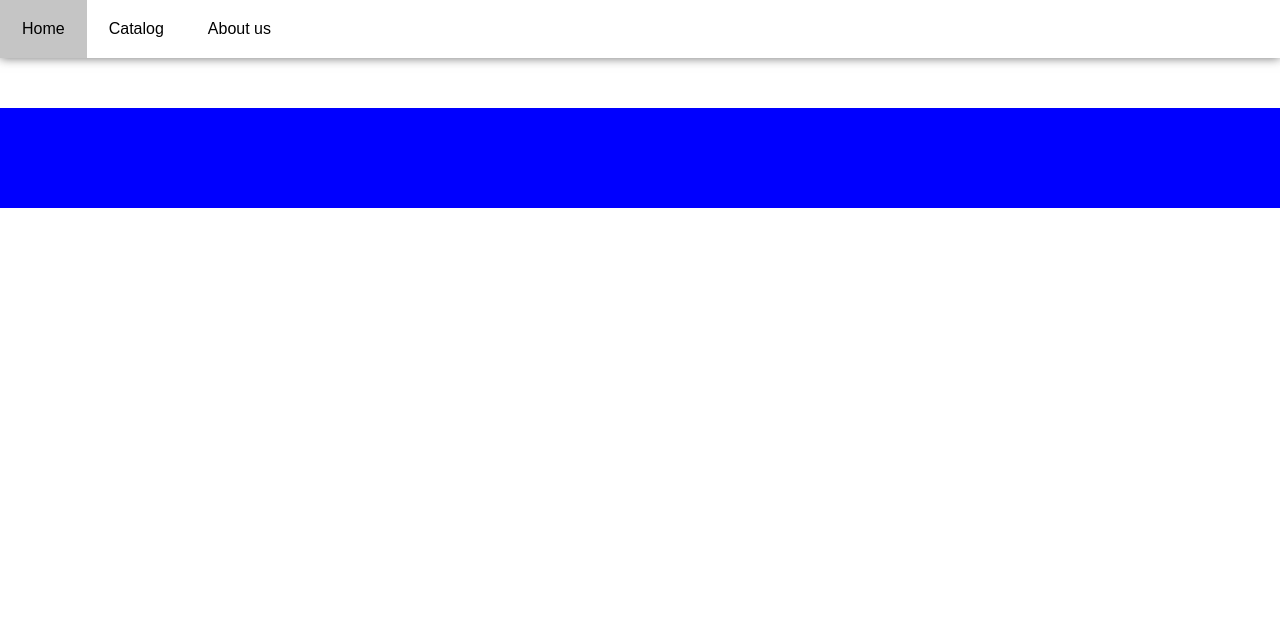
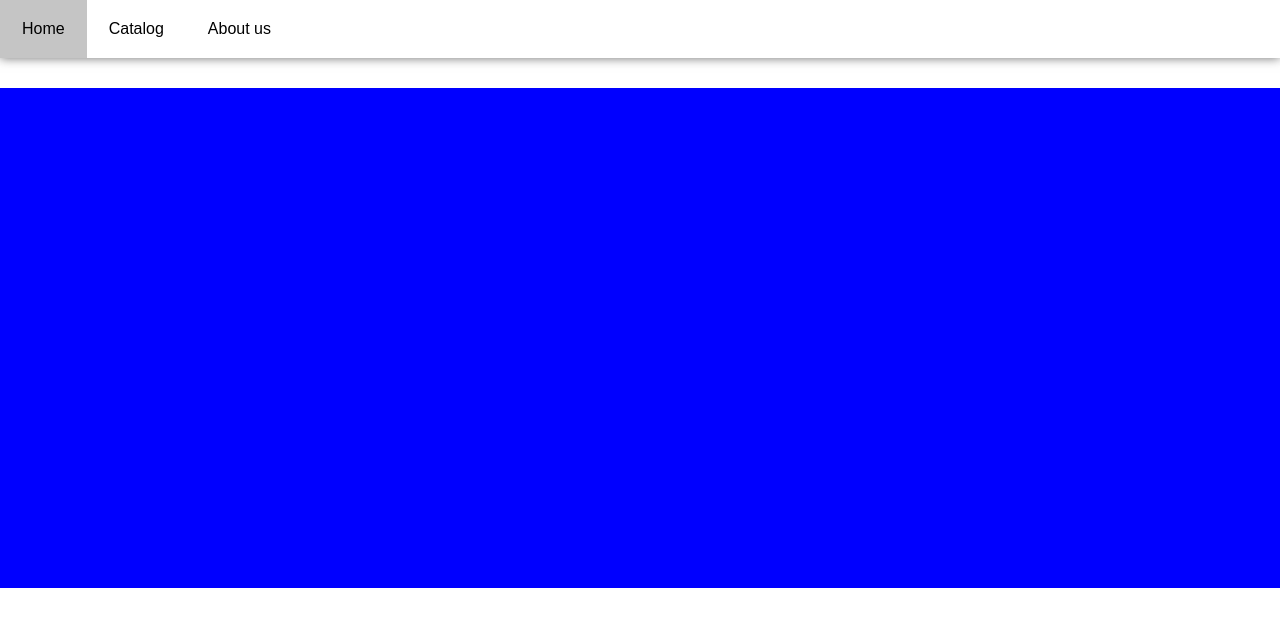
Before and after one commit to nikiTomov01/eComm, a plain HTML site: page src/index.html in a window 1280 px wide. Drawn offline with Linux system fonts and the light colour scheme.

Commit message:
updates on index and style.css

```diff
--- a/src/style.css
+++ b/src/style.css
@@ -36,8 +36,8 @@ li.nav-item a:hover {
 /* carousel main thing */
 
 .container {
-    margin: 50px 0px;
+    margin: 30px 0px;
     width: 100%;
-    height: 100px;
+    height: 500px;
     background-color: blue;
 }
```
Also changed, not shown: src/index.html (+1 -3 lines).
